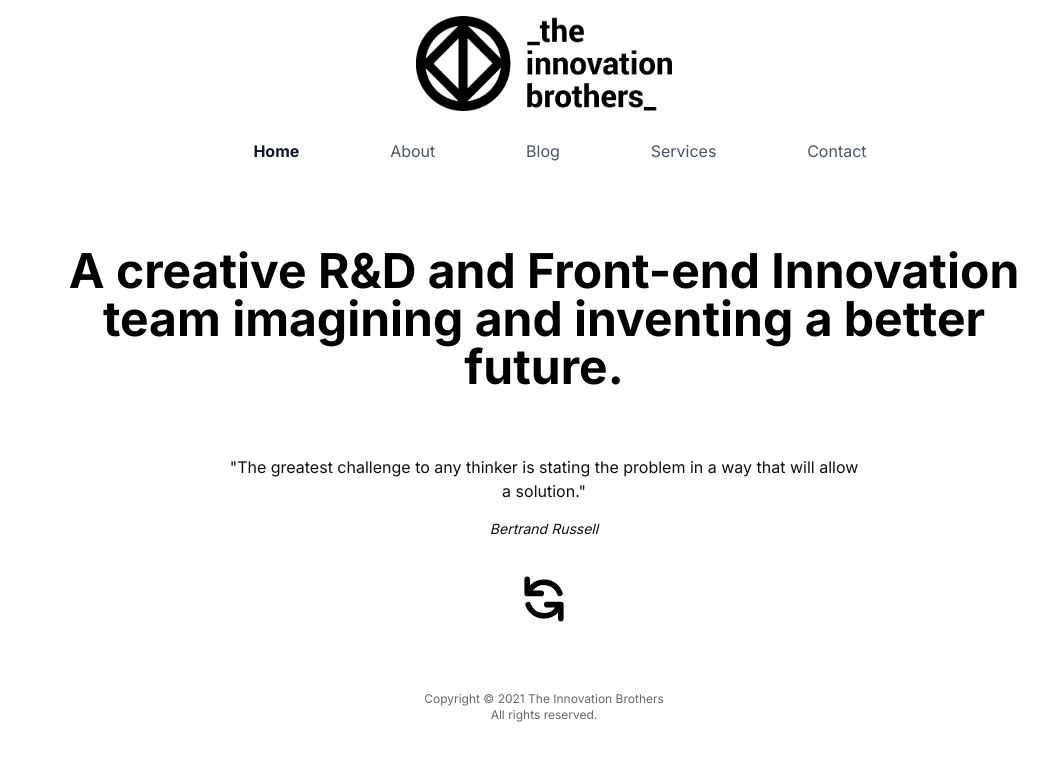
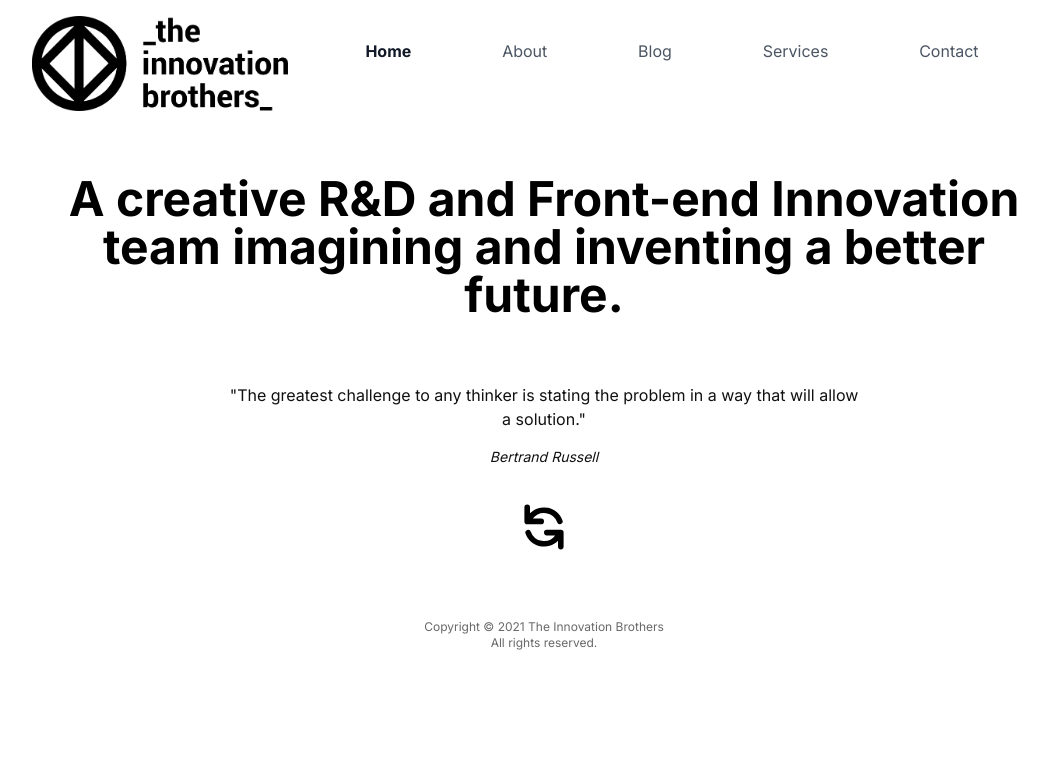
Before and after one commit to industriousparadigm/innov-bros, a Next.js app: page / in a window 1280 px wide. Shown: the top 760 px of the page, without its empty margins (96-1144 px from the left). Built offline with nearby package versions, Linux system fonts and the light colour scheme.

Commit message:
fixed misaligned nav

```diff
--- a/components/nav.js
+++ b/components/nav.js
@@ -15,7 +15,7 @@ export default function Nav() {
         </Link>
       </div>
 
-      <ul className="flex justify-around w-full lg:w-3/4 px-8 py-3 text-gray-500">
+      <ul className="flex justify-around w-full ml-0 lg:w-3/4 px-8 py-3 text-gray-500">
         {siteData.navItems.map((item) => (
           <NavItem item={item} key={item.name} />
         ))}
```
